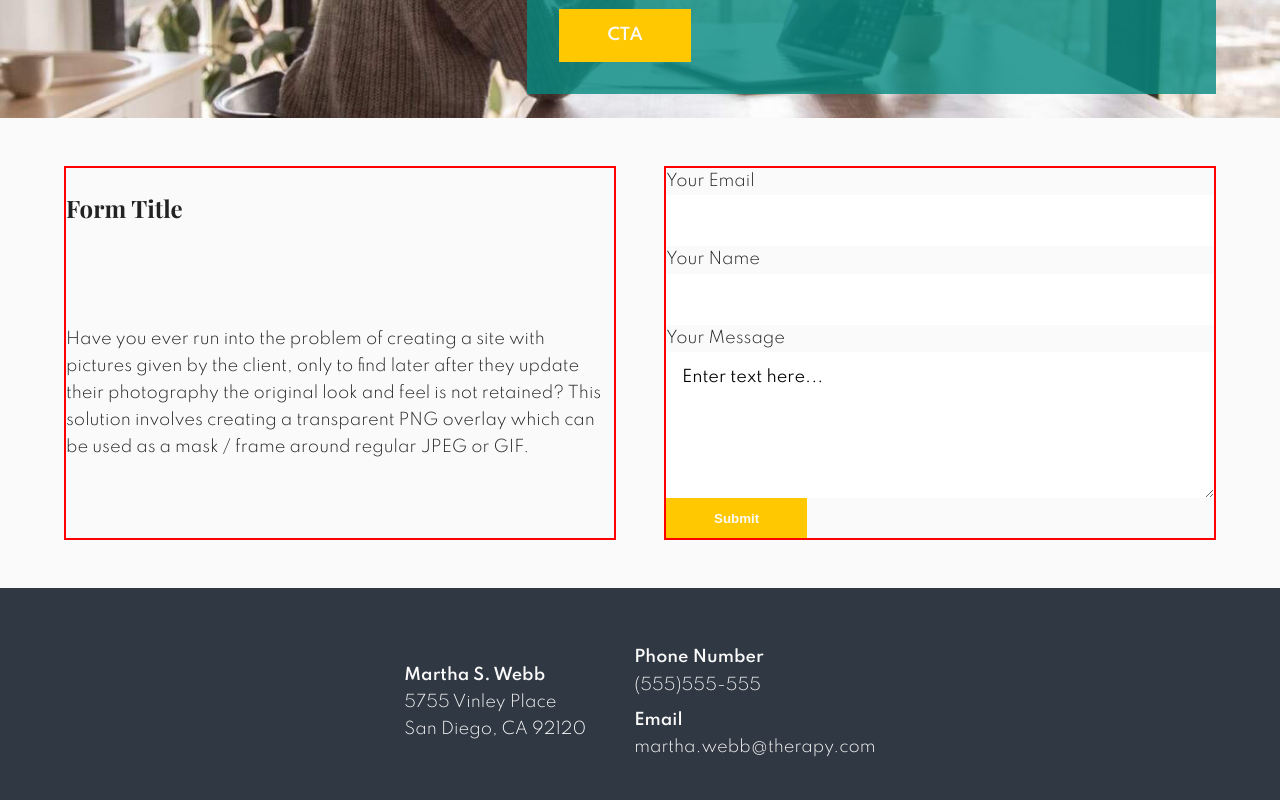
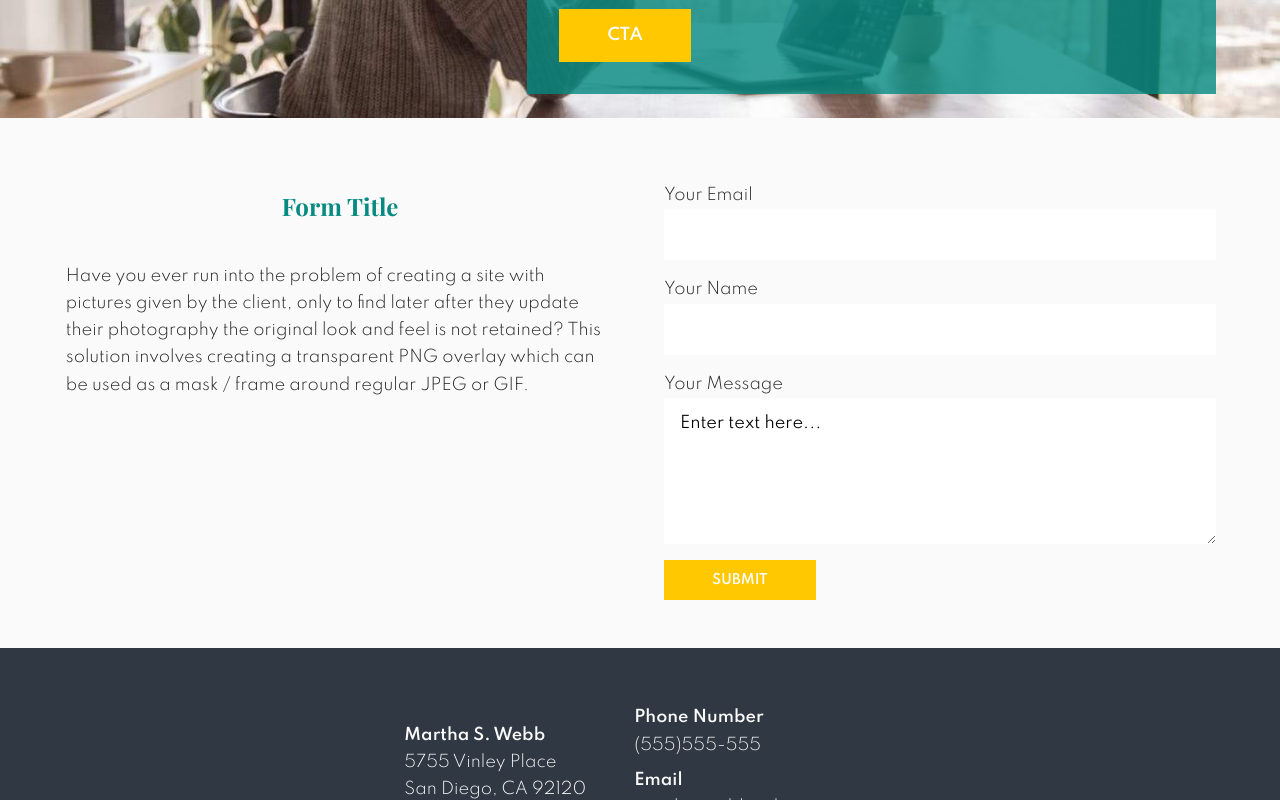
Before and after one commit to ShrikeFound/react-therapist-site, a React (Create React App) app: page /contact in a window 1280 px wide. Shown: the part 488-1288 px from the top of the page. Built offline with nearby package versions, Linux system fonts and the light colour scheme.

Commit message:
updated contact form styling

```diff
--- a/src/components/Contact.js
+++ b/src/components/Contact.js
@@ -12,7 +12,7 @@ const Contact = ({ img }) => {
       />
       <section className="container">
         <form  className="contact-form" action="https://fieldgoal.io/f/X3qjIM" method="POST">
-          <div>
+          <div className="contact-description">
           <h1>Form Title</h1>
           <p>
               Have you ever run into the problem of creating a site with pictures given by the client, only to find later after they update their photography the original look and feel is not retained? This solution involves creating a transparent PNG overlay which can be used as a mask / frame around regular JPEG or GIF.
--- a/src/index.css
+++ b/src/index.css
@@ -281,13 +281,38 @@ footer {
 
 .contact-form {
   display: grid;
-  grid-template-columns: 1fr 1fr;
+  /* grid-template-columns: 1fr 1fr; */
   gap: 3rem;
   padding: 3rem 0;
 }
+
+.contact-form label,
+.contact-form button {
+  margin-top: 1rem;
+}
+
+.contact-form button {
+  text-transform: uppercase;
+  font-family: inherit;
+}
+
 .contact-form div {
   display: grid;
-  border: 2px solid red;
+}
+
+.contact-description {
+  justify-content: center;
+  grid-template-rows: auto 1fr;
+}
+.contact-description h1 {
+  text-align: center;
+  color: rgba(var(--theme-color), 1);
+}
+
+@media only screen and (min-width: 1200px) {
+  .contact-form {
+    grid-template-columns: 1fr 1fr;
+  }
 }
 
 input,
```
